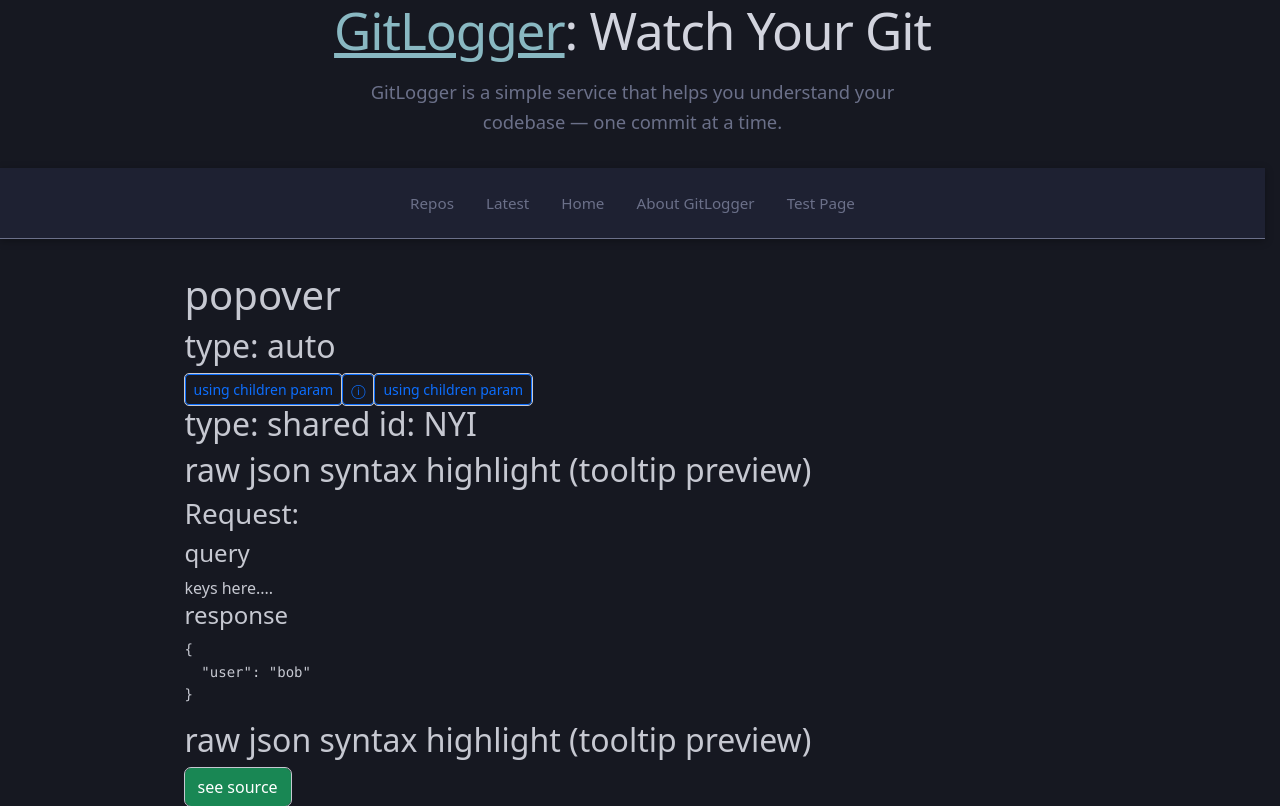
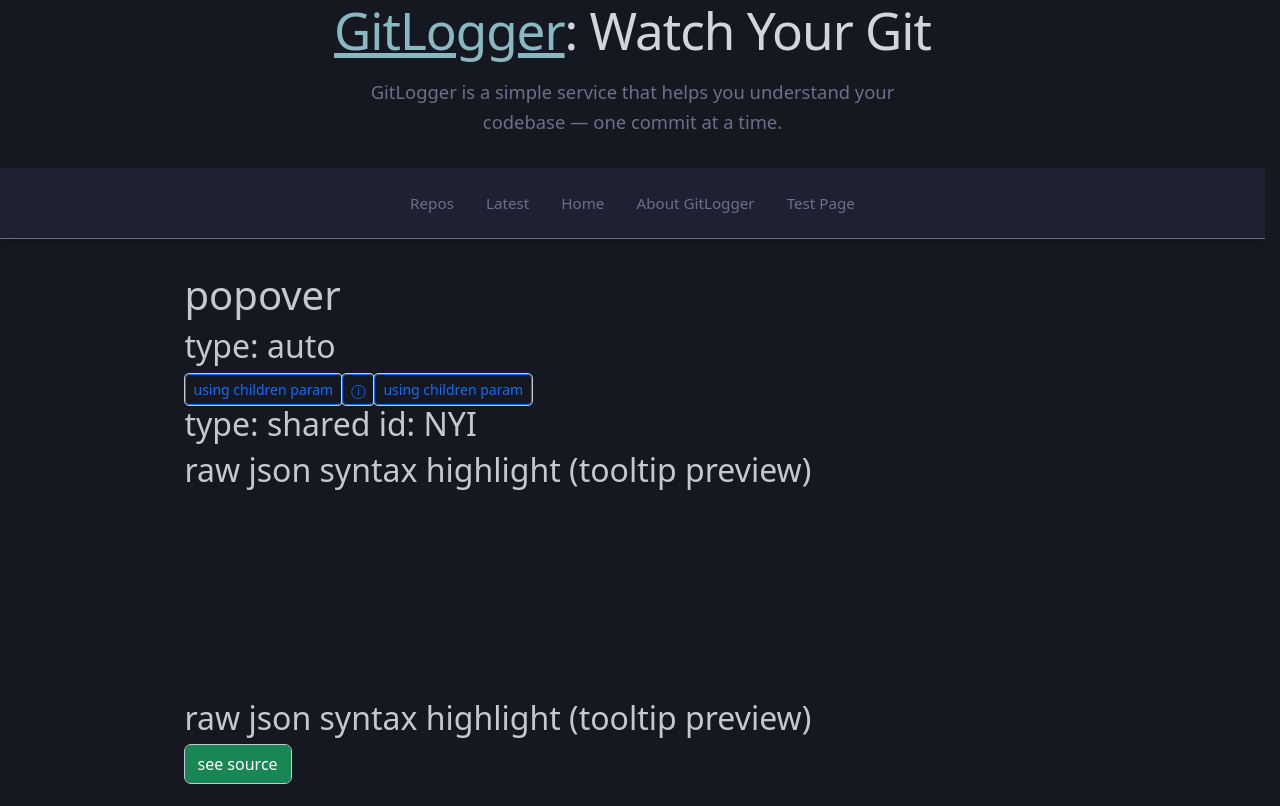
Before and after one commit to GitLogging/GitLogger-Docker, a Next.js app in the folder app-front/: page /testing/atom/popover in a window 1280 px wide. Built offline with nearby package versions, Linux system fonts and the light colour scheme.

Commit message:
add animation fade

```diff
--- a/app-front/app/testing/atom/popover/page.tsx
+++ b/app-front/app/testing/atom/popover/page.tsx
@@ -66,16 +66,18 @@ export function ShowResponseDetailsSummary({
 
     return (
         <>
-            <section className="popover-tooltip--show-json">
+            <section className="popover-tooltip--show-json fade">
 
-                <h3>Request: </h3>
+                <h3 className="popover-header">Request: {RequestUrl}</h3>
+                <div className="popover-body">
+
                 <h4>query</h4>
                 <div>keys here....</div>
 
 
                 <h4>response</h4>
                 <pre>{DisplayJson}</pre>
-
+                </div>
             </section>
         </>
     )
--- a/app-front/app/testing/atom/popover/popover-test-page.css
+++ b/app-front/app/testing/atom/popover/popover-test-page.css
@@ -34,3 +34,17 @@ article#popover-test {
 .popover--nosource {
     margin: auto;
 }
+
+fade {
+    transition: opacity .15s linear
+}
+
+@media (prefers-reduced-motion:reduce) {
+    .fade {
+        transition: none
+    }
+}
+
+.fade:not(.show) {
+    opacity: 0
+}
```
